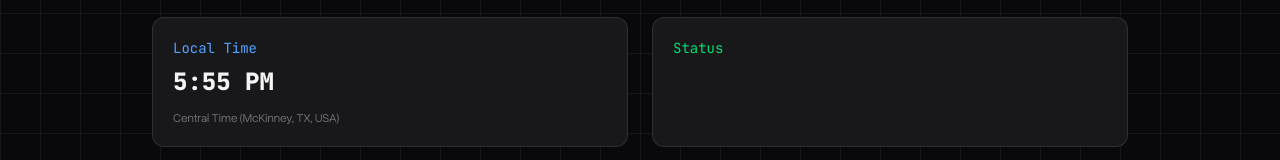
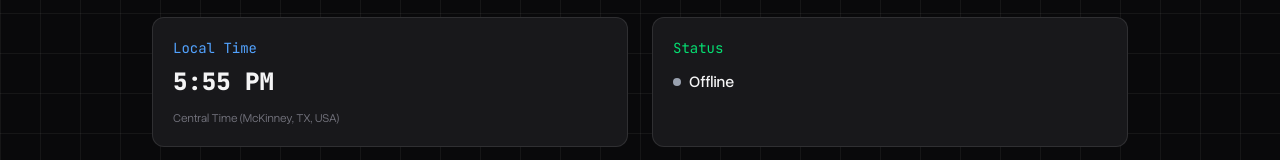
Before and after one commit to brianwalczak/website, a Next.js app: page / in a window 1280 px wide. Shown: the part 347-507 px from the top of the page. Built offline with nearby package versions, Linux system fonts and the light colour scheme.

Commit message:
Add user activity status (still working on implementation)

```diff
--- a/src/app/page.tsx
+++ b/src/app/page.tsx
@@ -1,5 +1,6 @@
 "use client";
 
+import ActivityStatus from "@/components/client/ActivityStatus";
 import { useEffect, useState } from "react";
 
 export default function Home() {
@@ -63,6 +64,8 @@ export default function Home() {
 
         <div className="border border-white/10 bg-zinc-900 rounded-xl p-5">
           <h2 className="mono text-green-400 text-sm mb-3">Status</h2>
+
+          <ActivityStatus />
         </div>
       </section>
 
--- /dev/null
+++ b/src/components/client/ActivityStatus.tsx
@@ -0,0 +1,21 @@
+"use client";
+
+import { useState } from "react";
+
+export default function ActivityStatus() {
+    const [activity] = useState<{
+        online: boolean;
+        type: string | null;
+    }>({ online: false, type: null });
+
+    return (
+        <>
+            <div className="flex items-center gap-2">
+                <div className={`w-2 h-2 rounded-full ${activity.online ? "bg-green-400 animate-pulse" : "bg-gray-400"}`}></div>
+                <p className="text-zinc-100 font-medium">{activity.online ? "Online" : "Offline"}</p>
+            </div>
+
+            <p className="text-zinc-500 text-xs mt-3">{activity.type}</p>
+        </>
+    );
+}
```
